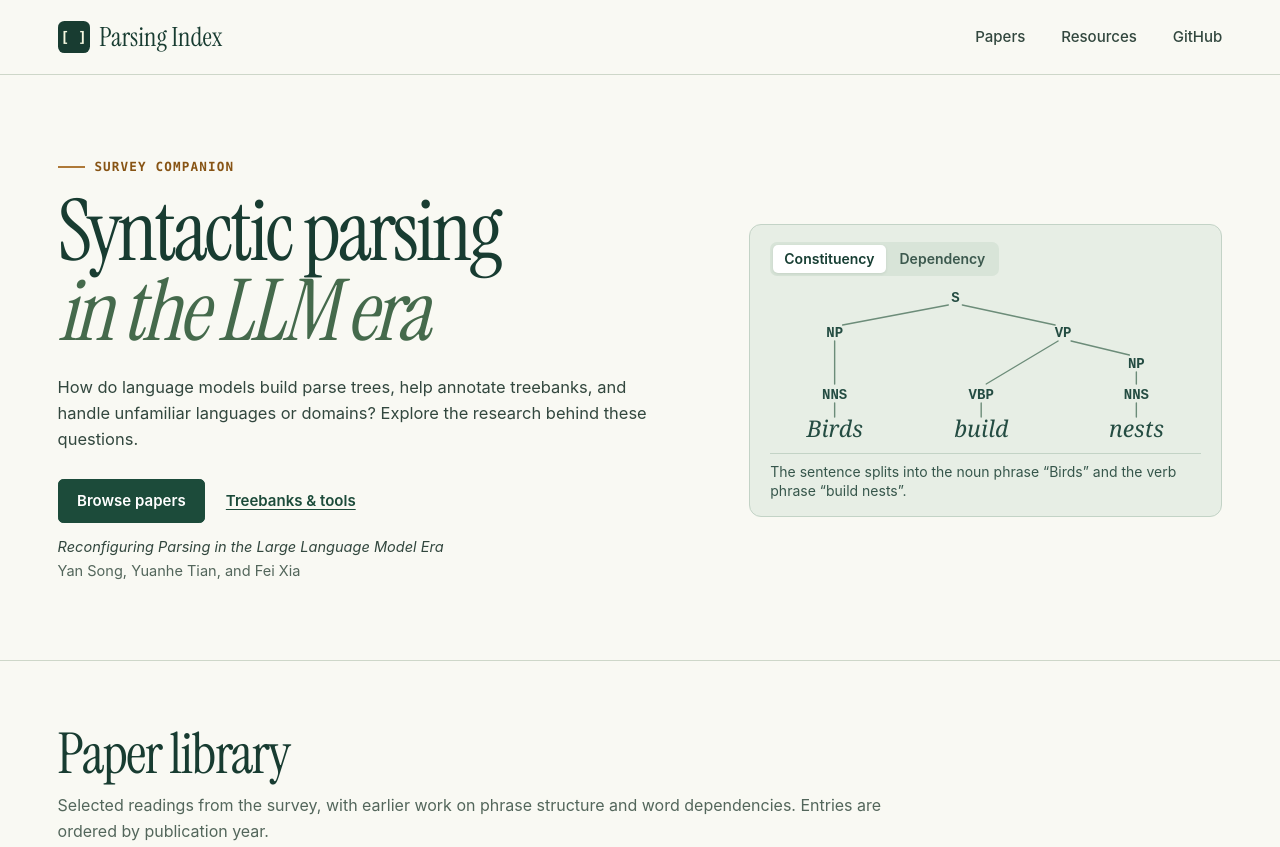
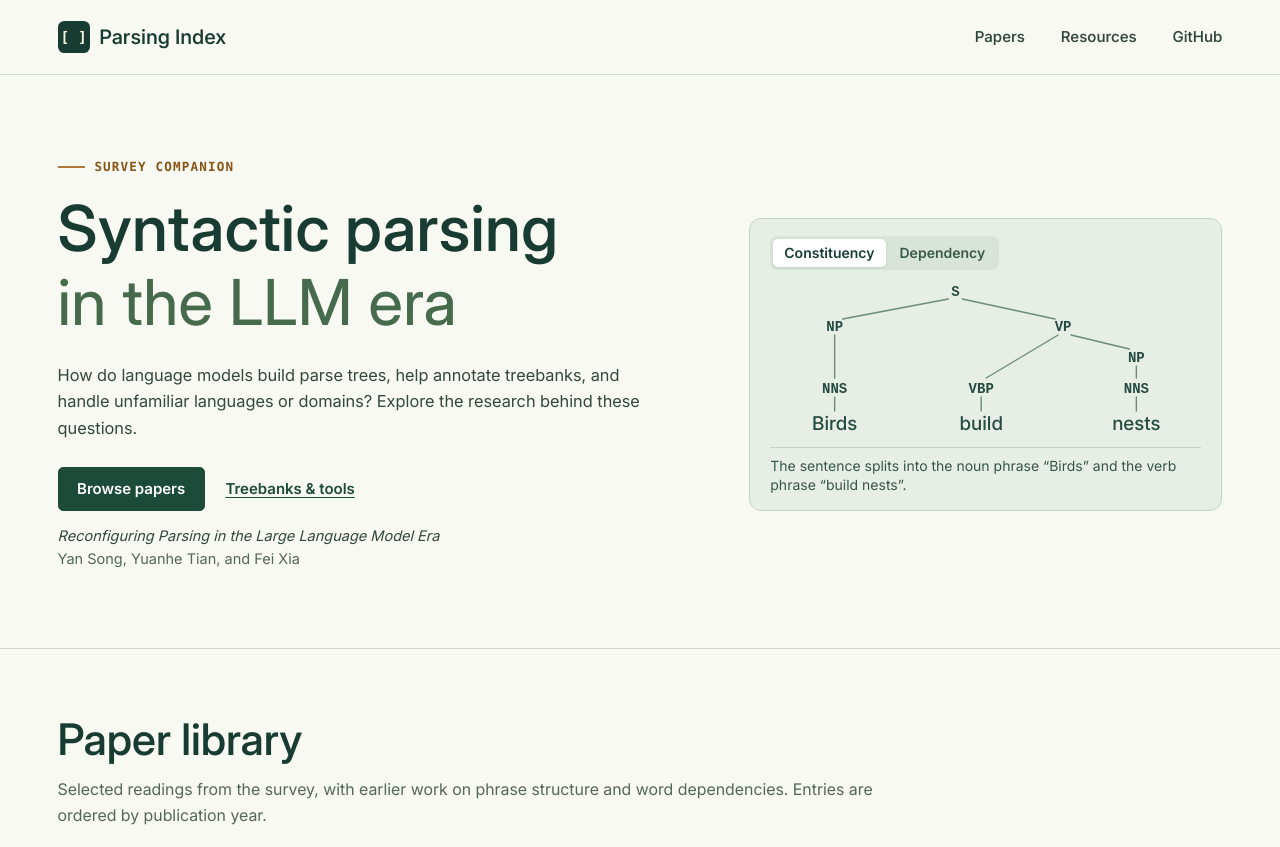
Before and after one commit to synlp/Parsing, a plain HTML site: page index.html in a window 1280 px wide. Shown: the top 847 px of the page. Drawn offline with Linux system fonts and the light colour scheme.

Commit message:
Give the parsing index more open, readable typography

```diff
--- a/diagram.css
+++ b/diagram.css
@@ -23,7 +23,7 @@
 .syntax-figure__choices button {
   appearance: none;
   cursor: pointer;
-  font: 600 .875rem/1.3 "Inter", -apple-system, BlinkMacSystemFont, sans-serif;
+  font: 600 .875rem/1.3 var(--sans);
   color: #3c594e;
   background: transparent;
   border: 0;
@@ -53,7 +53,7 @@
   min-height: 2.7em;
   padding-top: 9px;
   border-top: 1px solid #c3d3c6;
-  font: 400 .875rem/1.35 "Inter", -apple-system, BlinkMacSystemFont, sans-serif;
+  font: 400 .875rem/1.35 var(--sans);
   color: #36564b;
 }
 
--- a/diagram.js
+++ b/diagram.js
@@ -76,7 +76,7 @@
       });
     }
     ["Birds", "build", "nests"].forEach((word, i) =>
-      label(word, positions[i], 146, 'italic 23px Georgia, "Times New Roman", serif')
+      label(word, positions[i], 146, '500 19px Inter, Arial, sans-serif')
     );
   }
 
@@ -90,6 +90,7 @@
     redraw();
   }));
   redraw();
+  document.fonts.ready.then(redraw);
   if (window.ResizeObserver) new ResizeObserver(redraw).observe(figure);
   else window.addEventListener("resize", redraw);
 })();
--- a/index.html
+++ b/index.html
@@ -6,10 +6,11 @@
   <meta name="theme-color" content="#f9f9f3">
   <title>Syntactic Parsing in the LLM Era · Parsing Index</title>
   <meta name="description" content="An annotated collection of papers, treebanks and tools for constituency and dependency parsing, accompanying Reconfiguring Parsing in the Large Language Model Era.">
-  <link rel="stylesheet" href="site.css">
-  <link rel="stylesheet" href="diagram.css">
+  <link rel="preload" href="assets/InterVariable.woff2" as="font" type="font/woff2" crossorigin>
+  <link rel="stylesheet" href="site.css?v=inter">
+  <link rel="stylesheet" href="diagram.css?v=inter">
   <script defer src="library.js"></script>
-  <script defer src="diagram.js"></script>
+  <script defer src="diagram.js?v=inter"></script>
 </head>
 <body id="top">
   <a class="skip-link" href="#library">Skip to paper library</a>
--- a/site.css
+++ b/site.css
@@ -1,8 +1,8 @@
 @font-face {
-  font-family: "Instrument Serif";
-  src: url("./assets/InstrumentSerif-Regular.ttf") format("truetype");
+  font-family: "Inter";
+  src: url("./assets/InterVariable.woff2") format("woff2");
   font-style: normal;
-  font-weight: 400;
+  font-weight: 100 900;
   font-display: swap;
 }
 :root {
@@ -15,8 +15,7 @@
   --sage: #e9eee2;
   --line: #ced7c9;
   --accent: #875414;
-  --serif: "Instrument Serif", Georgia, "Times New Roman", serif;
-  --sans: "DM Sans", -apple-system, BlinkMacSystemFont, "Segoe UI", sans-serif;
+  --sans: "Inter", -apple-system, BlinkMacSystemFont, "Segoe UI", sans-serif;
   --mono: "IBM Plex Mono", ui-monospace, "SFMono-Regular", Consolas, monospace;
 }
 *, *::before, *::after { box-sizing: border-box; }
@@ -69,7 +68,7 @@ button, select { cursor: pointer; }
   align-items: center;
   gap: .6rem;
   color: var(--ink);
-  font: 400 1.65rem/1 var(--serif);
+  font: 550 1.25rem/1.3 var(--sans);
   text-decoration: none;
 }
 .brand-mark {
@@ -105,11 +104,11 @@ button, select { cursor: pointer; }
 h1, h2, h3, p { margin: 0; }
 .hero h1 {
   margin: 0;
-  font: 400 clamp(3.65rem, 6.65vw, 6.2rem)/.94 var(--serif);
-  letter-spacing: -.035em;
+  font: 540 clamp(2rem, 4.95vw, 4.3rem)/1.17 var(--sans);
+  letter-spacing: .005em;
 }
 .hero h1 br { display: none; }
-.hero h1 em { display: block; font-weight: 400; color: #456a4c; }
+.hero h1 em { display: block; font-style: normal; font-weight: 450; color: #456a4c; }
 .intro {
   max-width: 37rem;
   margin-top: 1.4rem;
@@ -139,7 +138,7 @@ h1, h2, h3, p { margin: 0; }
 .secondary { text-decoration: underline; }
 .library, .resources { border-top: 1px solid var(--line); padding-block: clamp(2.6rem, 5vw, 4.75rem); }
 .section-title { margin-bottom: 1.8rem; }
-.section-title h2 { font: 400 clamp(2.65rem, 4.4vw, 4rem)/1.03 var(--serif); letter-spacing: -.025em; }
+.section-title h2 { font: 540 clamp(1.95rem, 3.4vw, 3rem)/1.23 var(--sans); }
 .section-title p { max-width: 52rem; margin-top: .65rem; color: var(--muted); }
 .catalog-layout { display: grid; grid-template-columns: minmax(11.875rem, 14.6875rem) minmax(0, 1fr); gap: clamp(1.75rem, 5vw, 4.25rem); align-items: start; }
 .controls {
@@ -213,7 +212,7 @@ select.filter-select, .filter-select select {
 .record:last-child { border-bottom: 1px solid var(--line); }
 .record-year { padding-top: .2rem; color: var(--accent); font: 600 .93rem/1.5 var(--mono); }
 .record-meta { color: var(--muted); font: 500 .825rem/1.5 var(--mono); }
-.record h3 { margin: .2rem 0 .45rem; font: 400 clamp(1.55rem, 2.2vw, 2rem)/1.13 var(--serif); }
+.record h3 { margin: .2rem 0 .45rem; font: 550 clamp(1.2rem, 1.75vw, 1.52rem)/1.4 var(--sans); }
 .record h3 a { text-decoration: none; }
 .record h3 a:hover { text-decoration: underline; text-decoration-thickness: 1px; }
 .record-note { color: var(--body); line-height: 1.55; }
@@ -243,7 +242,7 @@ select.filter-select, .filter-select select {
 }
 .resource-card:hover { background: var(--sage); border-top-color: var(--forest); }
 .resource-card small { color: var(--muted); }
-.resource-card h3 { margin: .6rem 0 .48rem; font: 400 1.65rem/1.12 var(--serif); }
+.resource-card h3 { margin: .6rem 0 .48rem; font: 550 1.27rem/1.35 var(--sans); }
 .resource-card p { color: var(--body); font-size: 1rem; line-height: 1.5; }
 footer { border-top: 1px solid var(--line); color: var(--muted); }
 .foot-wrap .survey-credit { margin: 0; }
@@ -257,12 +256,12 @@ footer { border-top: 1px solid var(--line); color: var(--muted); }
 @media (max-width: 44rem) {
   .wrap { width: calc(100% - 2.25rem); }
   .nav-wrap { min-height: 4rem; gap: .75rem; flex-wrap: wrap; padding-block: .65rem; }
-  .brand { font-size: 1.45rem; }
+  .brand { font-size: 1.08rem; }
   .top-links { gap: .75rem; }
   .top-links a { font-size: .875rem; }
   .hero, .catalog-layout { grid-template-columns: 1fr; }
   .hero { gap: 2rem; }
-  .hero h1 { font-size: clamp(3.4rem, 12vw, 4.75rem); }
+  .hero h1 { font-size: clamp(2rem, 8.9vw, 3.5rem); }
   .catalog-layout { gap: 1.3rem; }
   .controls { position: static; }
   .topic-buttons { display: flex; flex-wrap: wrap; gap: .4rem; }
```
Also changed, not shown: page.template.html (+4 -3 lines), assets/Inter-LICENSE.txt (added), assets/InterVariable.woff2 (added).
